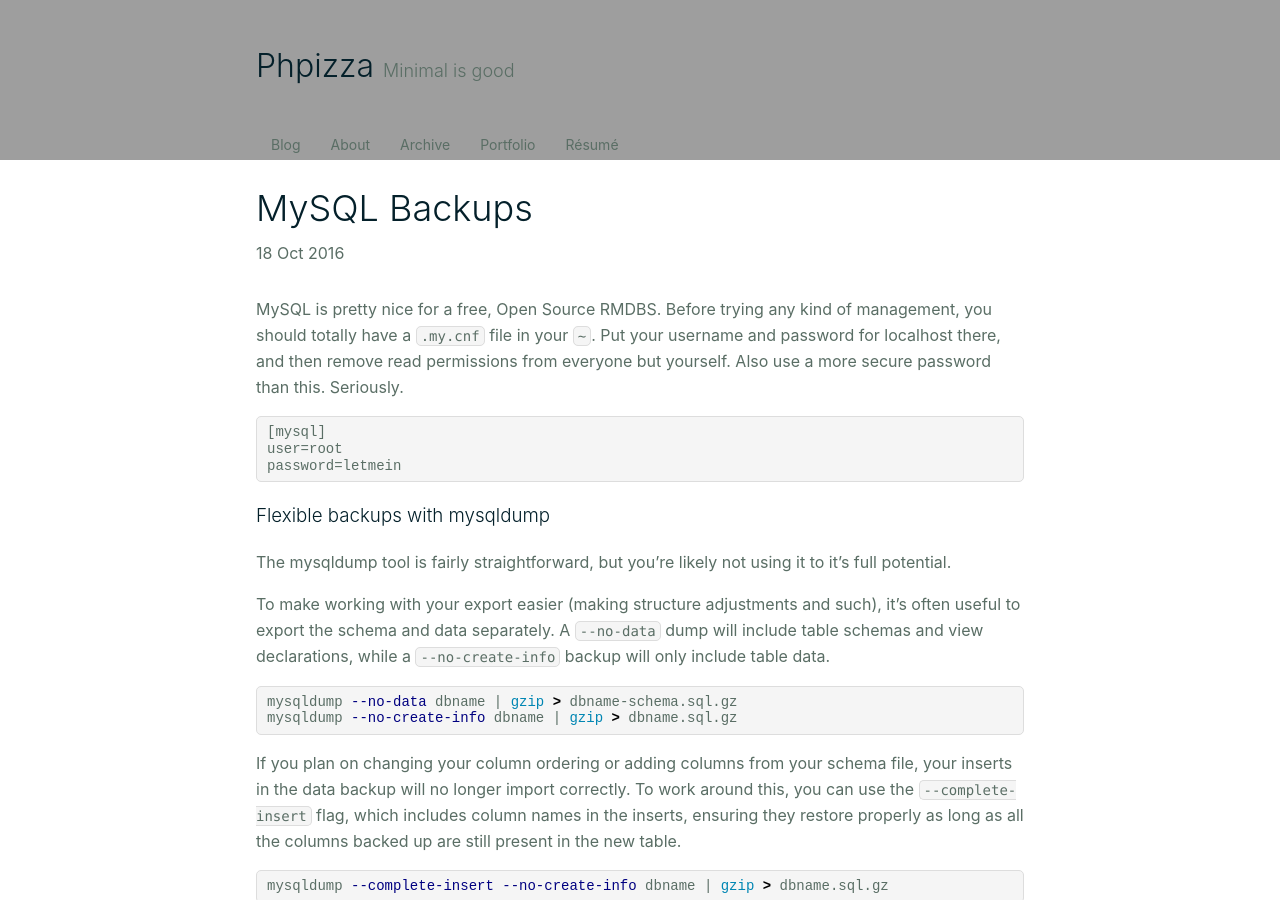
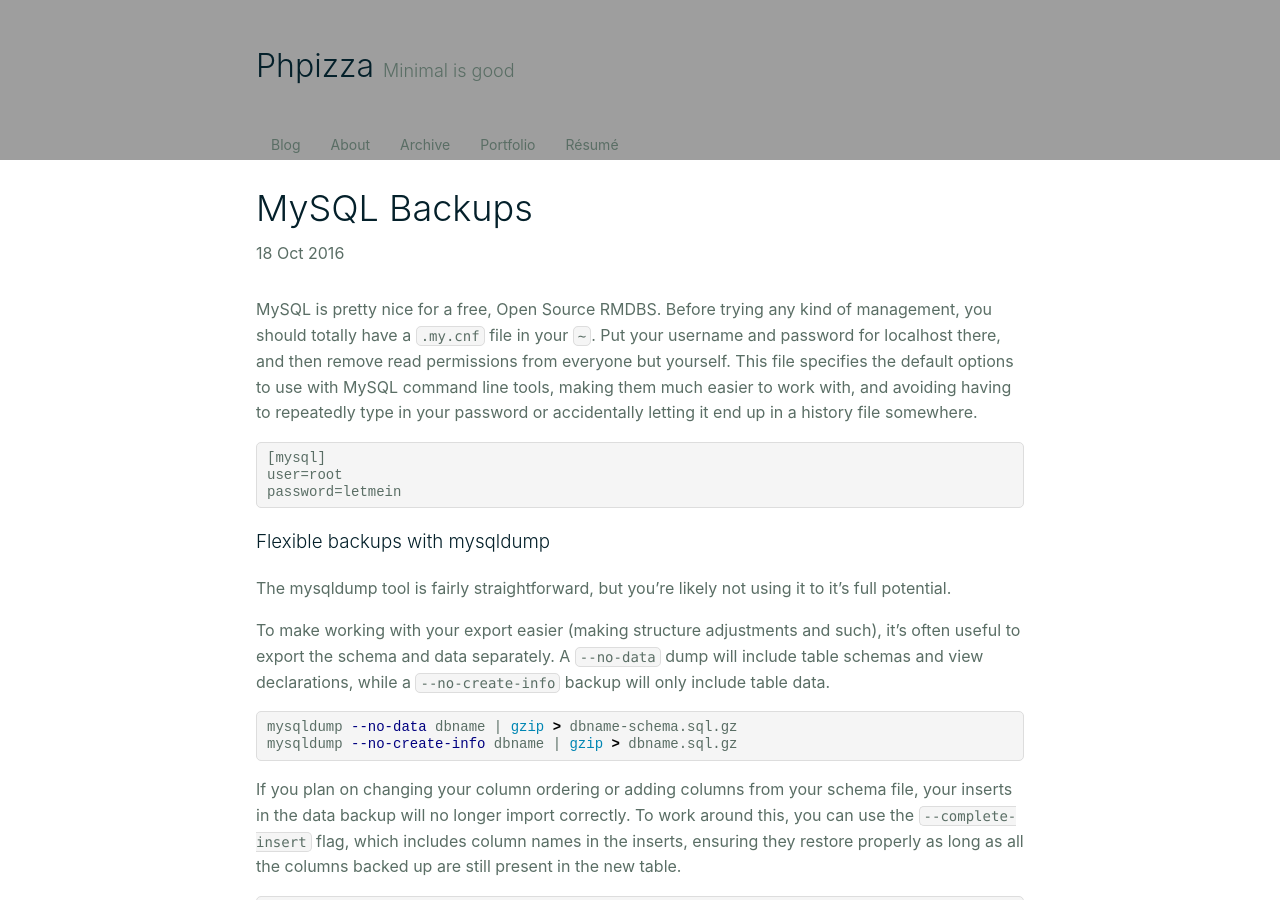
Before and after one commit to Alanaktion/alanaktion.github.io, a Jekyll site: the page built from _posts/2016-10-18-mysql-backups.md, in a window 1280 px wide and 900 px high. Built offline with Jekyll 4.4.1, drawn with Linux system fonts in a browser that asks for light colours.

Commit message:
Updating MySQL Backup post

````diff
--- a/_posts/2016-10-18-mysql-backups.md
+++ b/_posts/2016-10-18-mysql-backups.md
@@ -5,7 +5,7 @@
 excerpt: Flexible backup methods with mysqldump, and crazy-fast multithreaded backups using mydumper
 ---
 
-MySQL is pretty nice for a free, Open Source RMDBS. Before trying any kind of management, you should totally have a `.my.cnf` file in your `~`. Put your username and password for localhost there, and then remove read permissions from everyone but yourself. Also use a more secure password than this. Seriously.
+MySQL is pretty nice for a free, Open Source RMDBS. Before trying any kind of management, you should totally have a `.my.cnf` file in your `~`. Put your username and password for localhost there, and then remove read permissions from everyone but yourself. This file specifies the default options to use with MySQL command line tools, making them much easier to work with, and avoiding having to repeatedly type in your password or accidentally letting it end up in a history file somewhere.
 
 ```
 [mysql]
````
